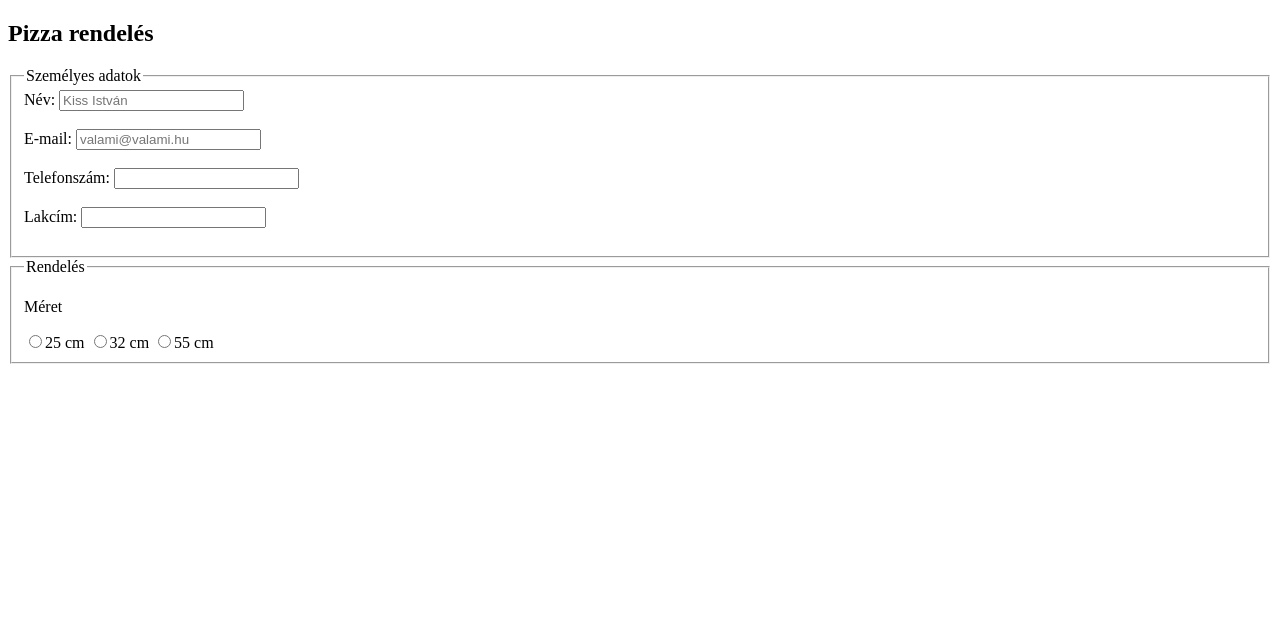
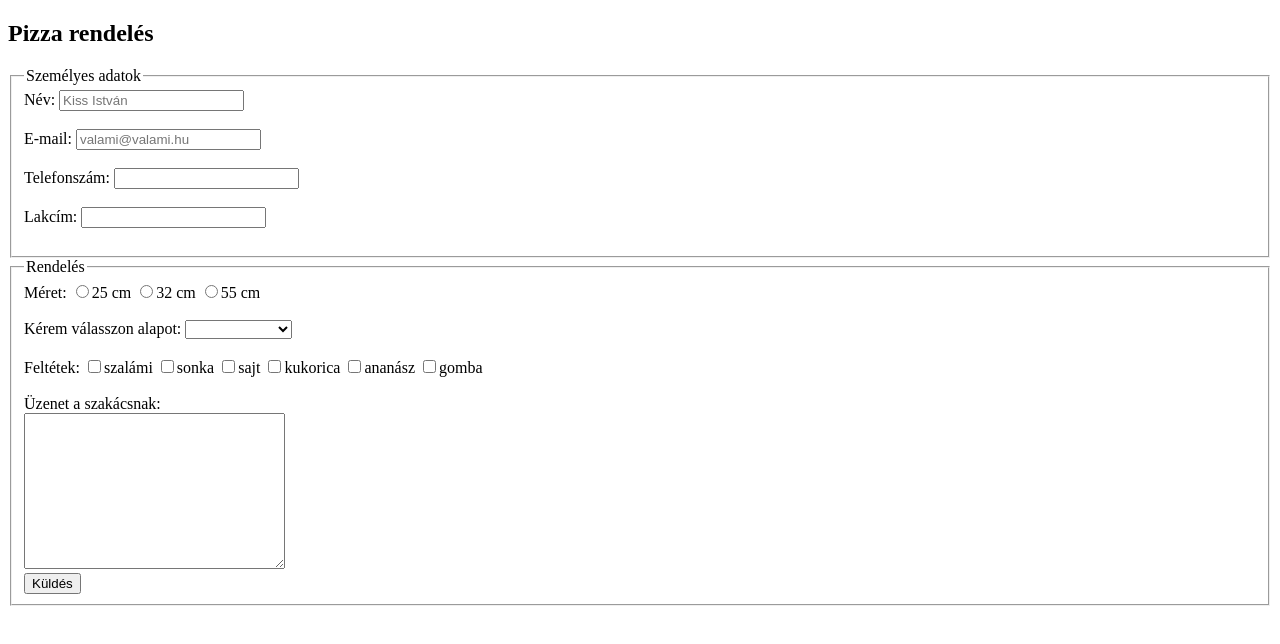
Before and after one commit to sandornefr/IKT_9.A_2.cs, a plain HTML site: page urlap.html in a window 1280 px wide. Drawn offline with Linux system fonts and the light colour scheme.

Commit message:
űrlap befejezés

```diff
--- a/urlap.html
+++ b/urlap.html
@@ -17,10 +17,26 @@
         </fieldset>
         <fieldset>
             <legend>Rendelés</legend>
-            <p>Méret</p>
+            <label>Méret:</label>
             <input type="radio" name="meret" id="kicsi"><label for="kicsi">25 cm</label>
             <input type="radio" name="meret" id="kozepes"><label for="kozepes">32 cm</label>
-            <input type="radio" name="meret" id="nagy"><label for="nagy">55 cm</label>
+            <input type="radio" name="meret" id="nagy"><label for="nagy">55 cm</label><br><br>
+            <label for="alap">Kérem válasszon alapot:</label>
+            <select name="alap" id="alap">
+                <option value="ures"></option>
+                <option value="para">Paradicsomos</option>
+                <option value="tej">Tejfölös</option>
+            </select><br><br>
+            <label>Feltétek:</label>
+            <input type="checkbox" name="feltet1" id="feltet1"><label for="feltet1">szalámi</label>
+            <input type="checkbox" name="feltet2" id="feltet2"><label for="feltet2">sonka</label>
+            <input type="checkbox" name="feltet3" id="feltet3"><label for="feltet3">sajt</label>
+            <input type="checkbox" name="feltet4" id="feltet4"><label for="feltet4">kukorica</label>
+            <input type="checkbox" name="feltet5" id="feltet5"><label for="feltet5">ananász</label>
+            <input type="checkbox" name="feltet6" id="feltet6"><label for="feltet6">gomba</label><br><br>
+            <label for="uzenet">Üzenet a szakácsnak:</label><br>
+            <textarea name="uzenet" id="uzenet" cols="30" rows="10"></textarea><br>
+            <input type="submit" value="Küldés">
         </fieldset>
     </form>
 </body>
```
